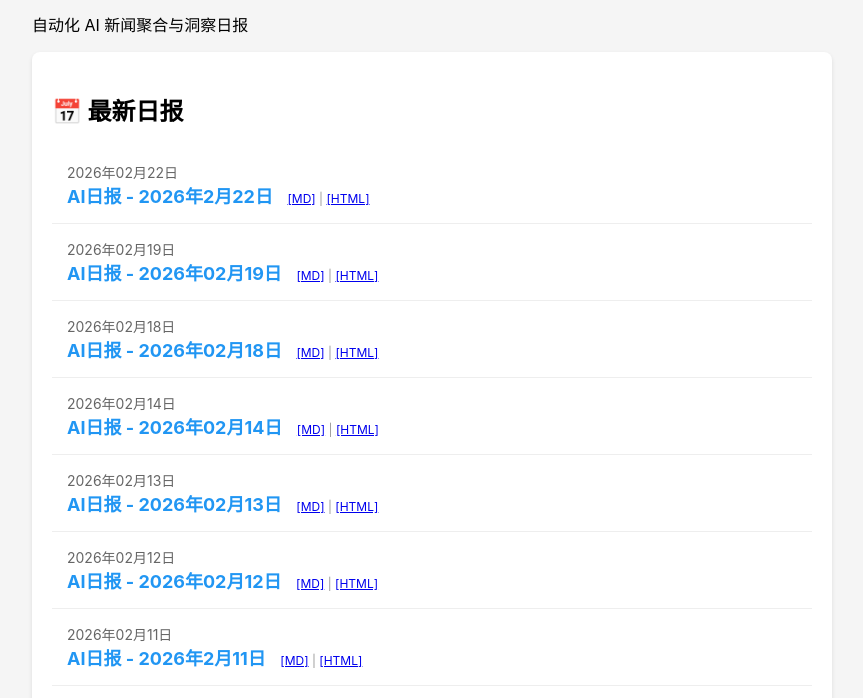
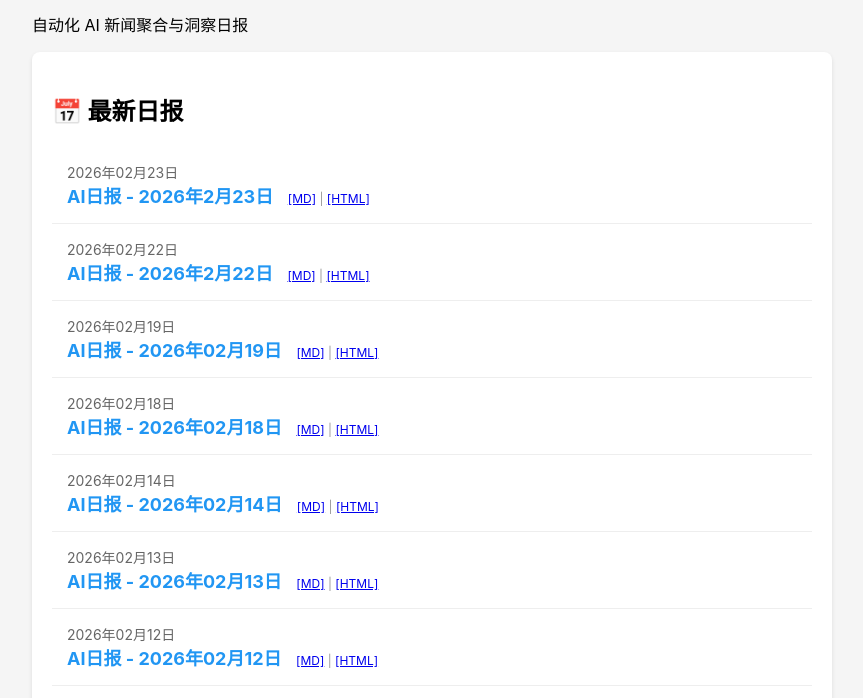
Before and after one commit to DayDreammy/ai-daily-report, a plain HTML site: page index.html in a window 1280 px wide. Shown: the part 102-800 px from the top of the page, without its empty margins (208-1071 px from the left). Drawn offline with Linux system fonts and the light colour scheme.

Commit message:
Update index.html

```diff
--- a/index.html
+++ b/index.html
@@ -23,6 +23,11 @@
     <div class="report-list">
         <h2>📅 最新日报</h2>
 
+        <div class="report-item">
+            <div class="date">2026年02月23日</div>
+            <a class="title" href="reports/20260223.html">AI日报 - 2026年2月23日</a>
+            <span class="format"><a href="reports/20260223.md">[MD]</a> | <a href="reports/20260223.html">[HTML]</a></span>
+        </div>
         <div class="report-item">
             <div class="date">2026年02月22日</div>
             <a class="title" href="reports/20260222.html">AI日报 - 2026年2月22日</a>
```
